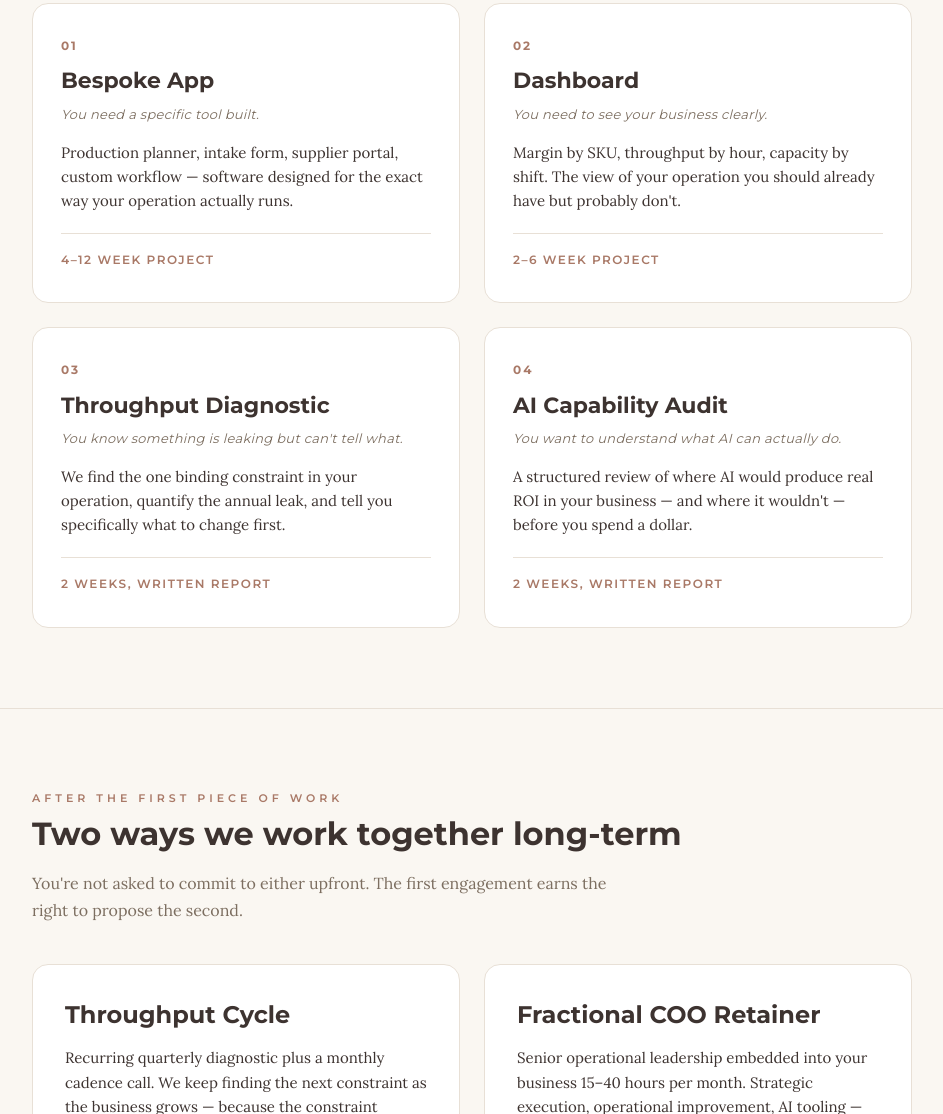
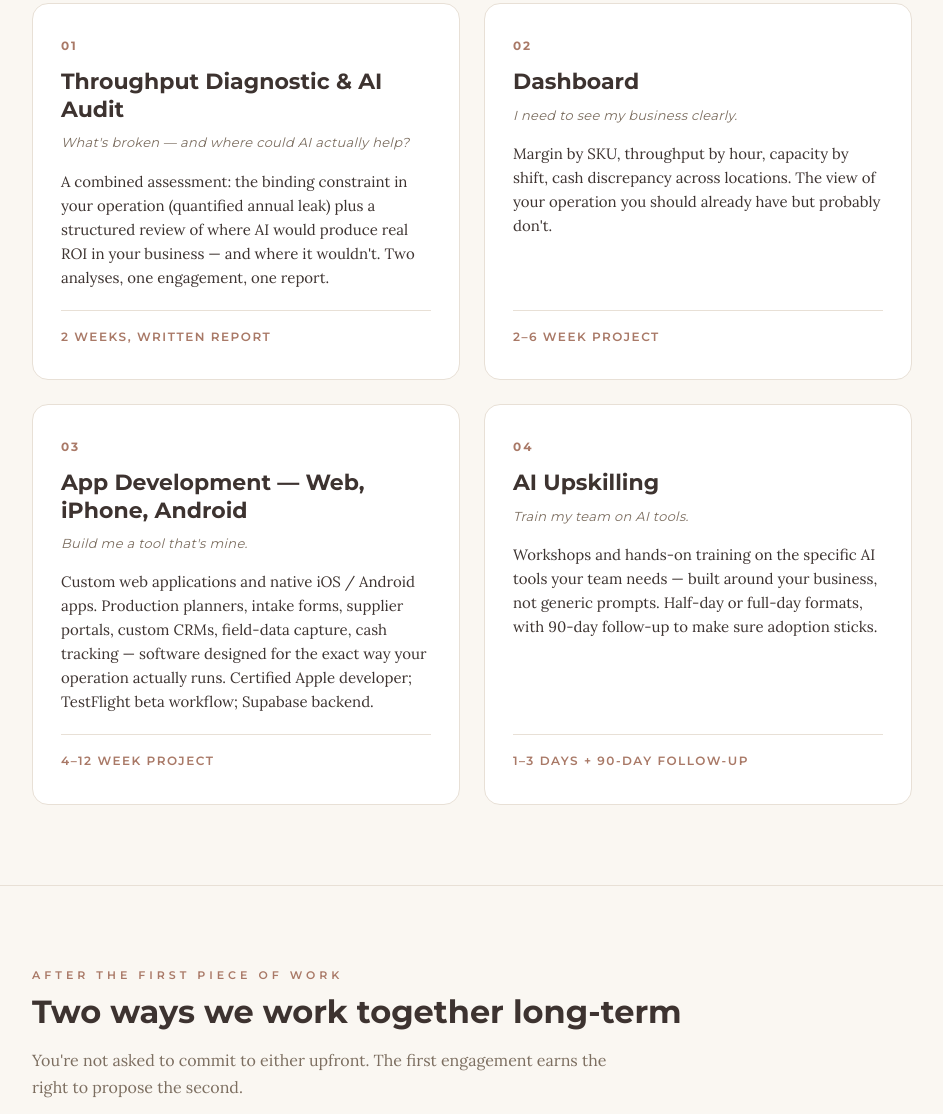
Before and after one commit to TomEnglish/UnleashingFlow, an Astro site: page / in a window 1280 px wide. Shown: the part 1686-2800 px from the top of the page, without its empty margins (168-1111 px from the left). Built offline with nearby package versions, Linux system fonts and the light colour scheme; Astro itself is replaced by a stand-in of ours.

Commit message:
Rebrand to Fractional AI Officer; restructure 4 doors; promote scheduling
Per latest direction:

Positioning: Fractional COO → Fractional AI Officer (Chief AI Officer)
- Hero label, page title, meta description
- ServicesOverview retainer card
- services.astro section heading + meta description
- "Avoids competing with existing COOs" framing — leads with AI lens

Four-door restructure (ValueProp.astro):
  01 — Throughput Diagnostic & AI Audit  (combined; was 03 + 04)
  02 — Dashboard                          (unchanged)
  03 — App Development: Web, iPhone,      (was 01 Bespoke App; mobile
       Android                             now prominent — certified
                                           Apple dev, TestFlight, Supabase)
  04 — AI Upskilling                       (new; was a retainer-tier
                                           offering, surfaced as a door)

Scheduling promoted — direct Calendly links from:
- Header "Book a Call" button (was /contact)
- Hero "Book a discovery call" (was /contact)
- CTASection used on /flow, /constraints, /methodology, home (was /contact)
Contact page keeps inline Calendly embed for visitors who land there.

Co-Authored-By: Claude Opus 4.7 (1M context) <noreply@anthropic.com>

```diff
--- a/src/components/CTASection.astro
+++ b/src/components/CTASection.astro
@@ -14,7 +14,7 @@ const {
   <div class="cta-inner">
     <h2 class="cta-heading">{heading}</h2>
     <p class="cta-subtext">{subtext}</p>
-    <a href="/contact" class="btn btn-primary">Book a call</a>
+    <a href="https://calendly.com/elliott-english/discovery-call" target="_blank" rel="noopener" class="btn btn-primary">Book a call</a>
   </div>
 </section>
 
--- a/src/components/Header.astro
+++ b/src/components/Header.astro
@@ -27,7 +27,7 @@ const navLinks = [
           {link.label}
         </a>
       ))}
-      <a href="/contact" class="btn btn-primary nav-cta">Book a Call</a>
+      <a href="https://calendly.com/elliott-english/discovery-call" target="_blank" rel="noopener" class="btn btn-primary nav-cta">Book a Call</a>
     </nav>
 
     <button class="menu-toggle" aria-label="Toggle menu" aria-expanded="false">
@@ -46,7 +46,7 @@ const navLinks = [
         {link.label}
       </a>
     ))}
-    <a href="/contact" class="btn btn-primary nav-cta">Book a Call</a>
+    <a href="https://calendly.com/elliott-english/discovery-call" target="_blank" rel="noopener" class="btn btn-primary nav-cta">Book a Call</a>
   </nav>
 </header>
 
--- a/src/components/Hero.astro
+++ b/src/components/Hero.astro
@@ -1,14 +1,14 @@
 <section class="hero">
   <div class="hero-inner">
-    <p class="hero-label">Fractional COO + AI Capability</p>
+    <p class="hero-label">Fractional AI Officer (Chief AI Officer)</p>
     <h1 class="hero-title">
       Helping small businesses unlock their bottom line — and grow faster with AI.
     </h1>
     <p class="hero-subtitle">
-      Unleashing Flow works with owner-operated businesses doing $2M to $20M. We find what's slowing your operation down, fix it, and build the AI tools that compound the result — without hiring a $200K full-time COO.
+      Unleashing Flow works with owner-operated businesses doing $2M to $20M. We find what's slowing your operation down, fix it, and build the AI tools — web and mobile — that compound the result.
     </p>
     <div class="hero-actions">
-      <a href="/contact" class="btn btn-primary">Book a discovery call</a>
+      <a href="https://calendly.com/elliott-english/discovery-call" target="_blank" rel="noopener" class="btn btn-primary">Book a discovery call</a>
       <a href="/services" class="btn btn-outline">See how we work</a>
     </div>
   </div>
--- a/src/components/ServicesOverview.astro
+++ b/src/components/ServicesOverview.astro
@@ -11,8 +11,8 @@ const expansions = [
     ],
   },
   {
-    name: 'Fractional COO Retainer',
-    description: 'Senior operational leadership embedded into your business 15–40 hours per month. Strategic execution, operational improvement, AI tooling — without a $200K hire.',
+    name: 'Fractional AI Officer Retainer',
+    description: 'A Chief AI Officer embedded into your business 15–40 hours per month. Senior operational leadership through an AI lens — strategic execution, ongoing throughput improvement, and the custom AI tools that compound the result.',
     bullets: [
       'Advisory, Operating, or Embedded tier',
       'Monthly P&L and pipeline review',
--- a/src/components/ValueProp.astro
+++ b/src/components/ValueProp.astro
@@ -2,31 +2,31 @@
 const entries = [
   {
     number: '01',
-    title: 'Bespoke App',
-    ask: 'You need a specific tool built.',
-    description: 'Production planner, intake form, supplier portal, custom workflow — software designed for the exact way your operation actually runs.',
-    shape: '4–12 week project',
+    title: 'Throughput Diagnostic & AI Audit',
+    ask: 'What\'s broken — and where could AI actually help?',
+    description: 'A combined assessment: the binding constraint in your operation (quantified annual leak) plus a structured review of where AI would produce real ROI in your business — and where it wouldn\'t. Two analyses, one engagement, one report.',
+    shape: '2 weeks, written report',
   },
   {
     number: '02',
     title: 'Dashboard',
-    ask: 'You need to see your business clearly.',
-    description: 'Margin by SKU, throughput by hour, capacity by shift. The view of your operation you should already have but probably don\'t.',
+    ask: 'I need to see my business clearly.',
+    description: 'Margin by SKU, throughput by hour, capacity by shift, cash discrepancy across locations. The view of your operation you should already have but probably don\'t.',
     shape: '2–6 week project',
   },
   {
     number: '03',
-    title: 'Throughput Diagnostic',
-    ask: 'You know something is leaking but can\'t tell what.',
-    description: 'We find the one binding constraint in your operation, quantify the annual leak, and tell you specifically what to change first.',
-    shape: '2 weeks, written report',
+    title: 'App Development — Web, iPhone, Android',
+    ask: 'Build me a tool that\'s mine.',
+    description: 'Custom web applications and native iOS / Android apps. Production planners, intake forms, supplier portals, custom CRMs, field-data capture, cash tracking — software designed for the exact way your operation actually runs. Certified Apple developer; TestFlight beta workflow; Supabase backend.',
+    shape: '4–12 week project',
   },
   {
     number: '04',
-    title: 'AI Capability Audit',
-    ask: 'You want to understand what AI can actually do.',
-    description: 'A structured review of where AI would produce real ROI in your business — and where it wouldn\'t — before you spend a dollar.',
-    shape: '2 weeks, written report',
+    title: 'AI Upskilling',
+    ask: 'Train my team on AI tools.',
+    description: 'Workshops and hands-on training on the specific AI tools your team needs — built around your business, not generic prompts. Half-day or full-day formats, with 90-day follow-up to make sure adoption sticks.',
+    shape: '1–3 days + 90-day follow-up',
   },
 ];
 ---
@@ -82,6 +82,7 @@ const entries = [
     font-weight: 700;
     margin-bottom: 8px;
     color: var(--charcoal);
+    line-height: 1.25;
   }
 
   .door-ask {
--- a/src/pages/index.astro
+++ b/src/pages/index.astro
@@ -9,8 +9,8 @@ import CTASection from '../components/CTASection.astro';
 ---
 
 <PageLayout
-  title="Unleashing Flow — Fractional COO + AI Capability"
-  description="Helping small businesses unlock their bottom line — and grow faster with AI. Fractional COO and AI tooling for owner-operated businesses doing $2M to $20M."
+  title="Unleashing Flow — Fractional AI Officer"
+  description="Helping small businesses unlock their bottom line — and grow faster with AI. Fractional AI Officer (Chief AI Officer), throughput diagnostics, and custom web + mobile app development for owner-operated businesses doing $2M to $20M."
 >
   <Hero />
   <TestimonialsPlaceholder />
```
Also changed, not shown: src/pages/services.astro (+4 -4 lines).
